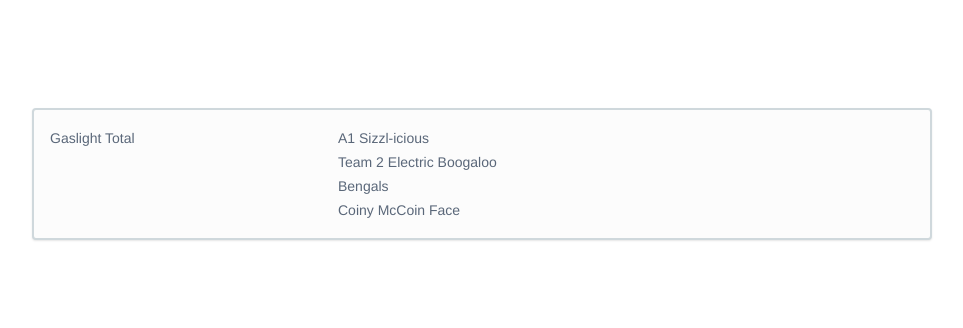
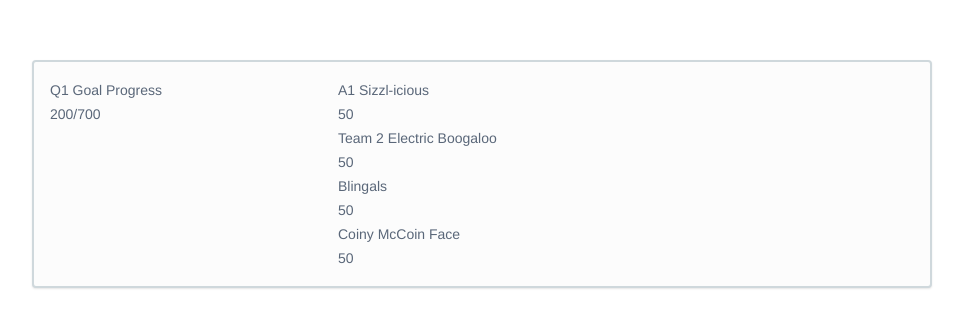
Before and after one commit to arthurra/leaderboard, a website: page src/index.html in a window 1280 px wide. Shown: the part 226-554 px from the top of the page, without its empty margins (158-1121 px from the left). Drawn offline with nearby package versions, Linux system fonts and the light colour scheme; files that its build step writes are made by us from their sources; a web font is replaced by a local one.

Commit message:
Add more elements

```diff
--- a/src/index.html
+++ b/src/index.html
@@ -14,23 +14,26 @@
 
   <div class="leaderboard">
     <div class="leaderboard__total">
-      Gaslight Total
+      Q1 Goal Progress
+      <div class="leaderboard__progress-bar"></div>
+      200<small>/700</small>
     </div>
     <div class="leaderboard__teams">
       <div class="leaderboard__team">
         <div class="leaderboard__team-title"> A1 Sizzl-icious </div>
+        <div class="leaderboard__team-score"> 50 </div>
       </div>
       <div class="leaderboard__team">
         <div class="leaderboard__team-title"> Team 2 Electric Boogaloo </div>
-
+        <div class="leaderboard__team-score"> 50 </div>
       </div>
       <div class="leaderboard__team">
-        <div class="leaderboard__team-title"> Bengals </div>
-
+        <div class="leaderboard__team-title"> Blingals </div>
+        <div class="leaderboard__team-score"> 50 </div>
       </div>
       <div class="leaderboard__team">
         <div class="leaderboard__team-title"> Coiny McCoin Face </div>
-
+        <div class="leaderboard__team-score"> 50 </div>
       </div>
     </div>
   </div>
```
Also changed, not shown: build/index.html, build/stylesheets/main.css, 1 other file.
